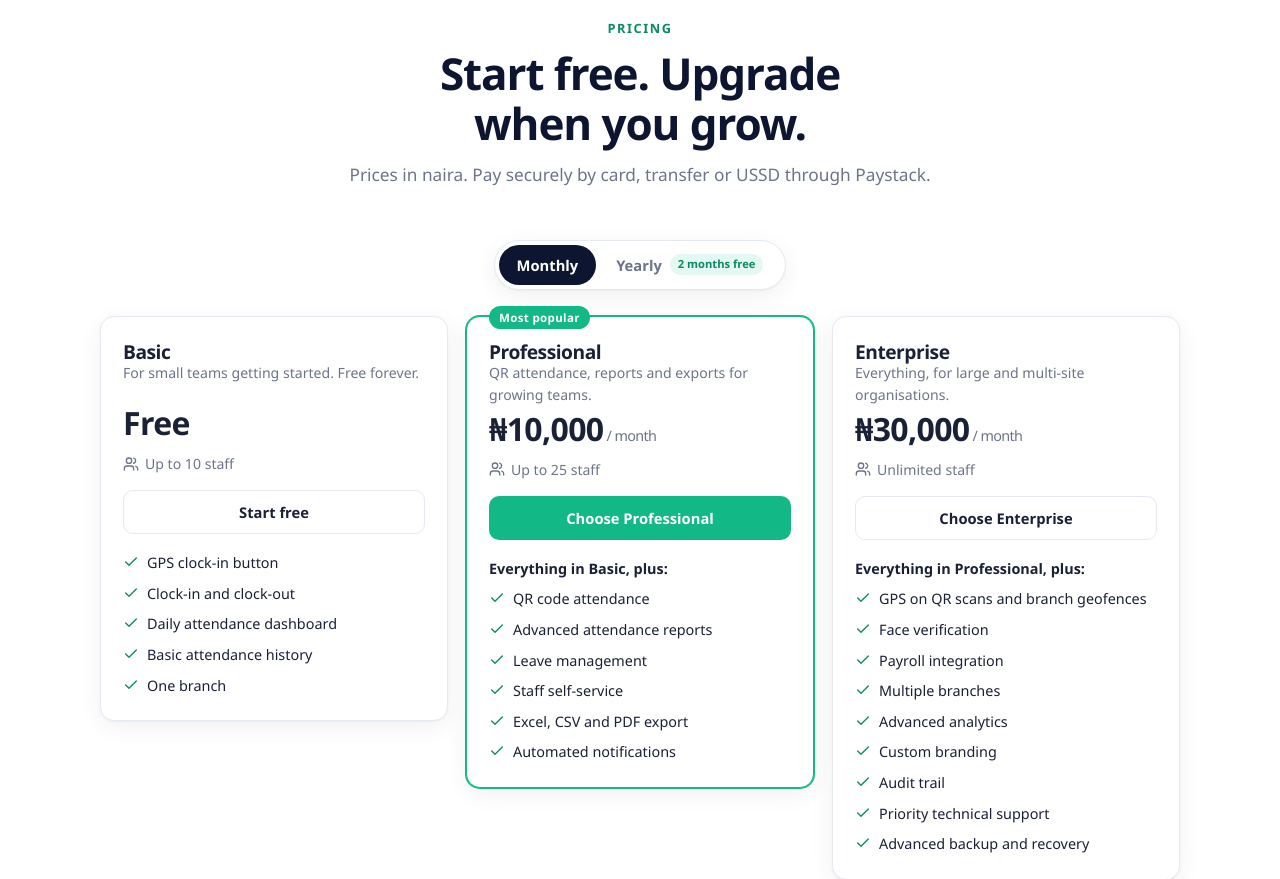
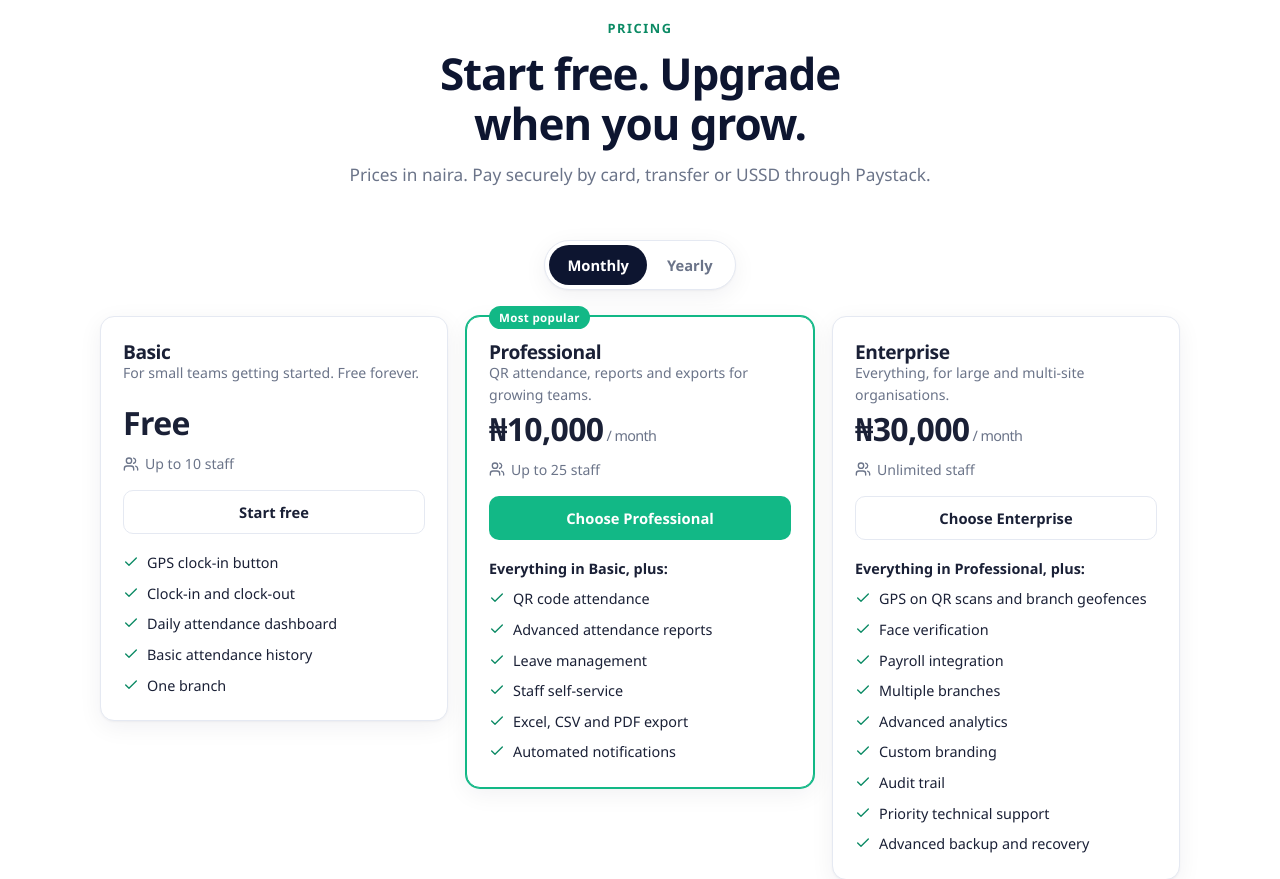
Before and after one commit to Dev-Samuel-Jeremiah/attendpro, a Django app: page / in a window 1280 px wide. Shown: the part 5124-6003 px from the top of the page. Run offline with Django 5.2, Linux system fonts and the light colour scheme; data comes from the database, SQL or seed files in the repository; data that the repository does not hold is empty.

Commit message:
Remove "2 months free" from the yearly switch and FAQ
Yearly prices are set freely in Platform, so a fixed "two months free"
claim can be wrong (e.g. ₦120,000/year vs ₦20,000/month). Each card
already shows the real saving.

Co-Authored-By: Claude Opus 5.5 <noreply@anthropic.com>

```diff
--- a/templates/auth/register.html
+++ b/templates/auth/register.html
@@ -31,7 +31,7 @@
           <input type="hidden" name="cycle" value="{{ cycle }}" id="af-cycle">
           <div class="cycle-switch af-cycle" role="radiogroup" aria-label="Billing period" id="af-cycle-switch">
             <button type="button" role="radio" data-cycle="monthly" aria-checked="{% if cycle != 'yearly' %}true{% else %}false{% endif %}">Monthly</button>
-            <button type="button" role="radio" data-cycle="yearly" aria-checked="{% if cycle == 'yearly' %}true{% else %}false{% endif %}">Yearly <span>2 months free</span></button>
+            <button type="button" role="radio" data-cycle="yearly" aria-checked="{% if cycle == 'yearly' %}true{% else %}false{% endif %}">Yearly</button>
           </div>
           <div class="af-plans" id="af-plans" data-cycle="{{ cycle }}">
             {% for p in plans %}
--- a/templates/billing/_cycle_switch.html
+++ b/templates/billing/_cycle_switch.html
@@ -1,5 +1,5 @@
 {# Monthly / yearly switch. Controls the .plans grid right after it (and checkout forms / links inside). #}
 <div class="cycle-switch" role="radiogroup" aria-label="Billing period" data-cycle-switch>
   <button type="button" role="radio" data-cycle="monthly" aria-checked="{% if cycle != 'yearly' %}true{% else %}false{% endif %}">Monthly</button>
-  <button type="button" role="radio" data-cycle="yearly" aria-checked="{% if cycle == 'yearly' %}true{% else %}false{% endif %}">Yearly <span>2 months free</span></button>
+  <button type="button" role="radio" data-cycle="yearly" aria-checked="{% if cycle == 'yearly' %}true{% else %}false{% endif %}">Yearly</button>
 </div>
--- a/templates/billing/pricing.html
+++ b/templates/billing/pricing.html
@@ -23,7 +23,7 @@
     <div class="lp-head"><span class="lp-kicker">Billing questions</span><h2>Before you pay</h2></div>
     <div class="lp-faq">
       <details open><summary>Is Basic really free?</summary><p>Yes, for up to 10 active accounts (administrators included), with no time limit and no card needed. It's also the best way to try AttendPro: start on Basic and upgrade whenever you're ready.</p></details>
-      <details><summary>How do we pay?</summary><p>Online through Paystack, by card, bank transfer or USSD, from <b>Plan &amp; billing</b> in your account. Pay monthly, or yearly and get two months free. Paystack emails a receipt, and every payment is listed in Plan &amp; billing.</p></details>
+      <details><summary>How do we pay?</summary><p>Online through Paystack, by card, bank transfer or USSD, from <b>Plan &amp; billing</b> in your account. Pay monthly, or yearly for less. Paystack emails a receipt, and every payment is listed in Plan &amp; billing.</p></details>
       <details><summary>Does it renew automatically?</summary><p>No. Nothing is charged without you. We remind your administrators 7, 3 and 1 day before a paid month ends. If you don't renew, you move to the free plan: nothing is deleted, and paid features come back when you pay again.</p></details>
       <details><summary>Can we get a refund?</summary><p>Yes. If you're not satisfied, ask for a full refund within 7 days of paying for a new plan{% if site.sales_email %} at <a href="mailto:{{ site.sales_email }}">{{ site.sales_email }}</a>{% endif %}. After 7 days, the current month isn't refundable. See our <a href="{% url 'terms' %}">terms</a>.</p></details>
       <details><summary>Can we change plans?</summary><p>Any time. Paying early for the same plan adds another period (a month, or a year) on top. Switching to a different plan starts it straight away.</p></details>
--- a/templates/landing.html
+++ b/templates/landing.html
@@ -346,7 +346,7 @@
         <details><summary>What if a phone has no GPS or no data?</summary><p>If your plan includes it, they can scan the QR code at reception instead. Otherwise an administrator can mark the day as excused with a note. Clock-in and clock-out times themselves can only come from the person's own scan, so nobody can edit them.</p></details>
         <details><summary>Can we change plans later?</summary><p>Yes. Upgrade any time from Plan &amp; billing. If a paid plan runs out, you move to the free plan: nothing is deleted, and paid features come back as soon as you renew.</p></details>
         <details><summary>Is our data safe?</summary><p>Each organisation's data is kept separate, connections are encrypted, and the database is backed up every night. Location is only read at the moment someone clocks in. See our <a href="{% url 'privacy' %}">privacy policy</a>.</p></details>
-        <details><summary>How do we pay, and can we get a refund?</summary><p>Paid plans are paid monthly, or yearly with two months free, through Paystack (card, bank transfer or USSD), and never renew automatically. If you're not happy, ask for a full refund within 7 days of paying for a new plan. <a href="{% url 'pricing' %}#billing-faq">More about billing</a></p></details>
+        <details><summary>How do we pay, and can we get a refund?</summary><p>Paid plans are paid monthly or yearly (yearly costs less) through Paystack (card, bank transfer or USSD), and never renew automatically. If you're not happy, ask for a full refund within 7 days of paying for a new plan. <a href="{% url 'pricing' %}#billing-faq">More about billing</a></p></details>
         <details><summary>How do we reach you?</summary><p>{% if site.whatsapp %}WhatsApp <a href="https://wa.me/{{ site.whatsapp_digits }}" target="_blank" rel="noopener">{{ site.whatsapp }}</a>, {% endif %}{% if site.sales_email %}email <a href="mailto:{{ site.sales_email }}">{{ site.sales_email }}</a>, {% endif %}or <a href="{% url 'contact' %}">send us a message</a> and we'll get back to you.</p></details>
       </div>
     </div>
```
